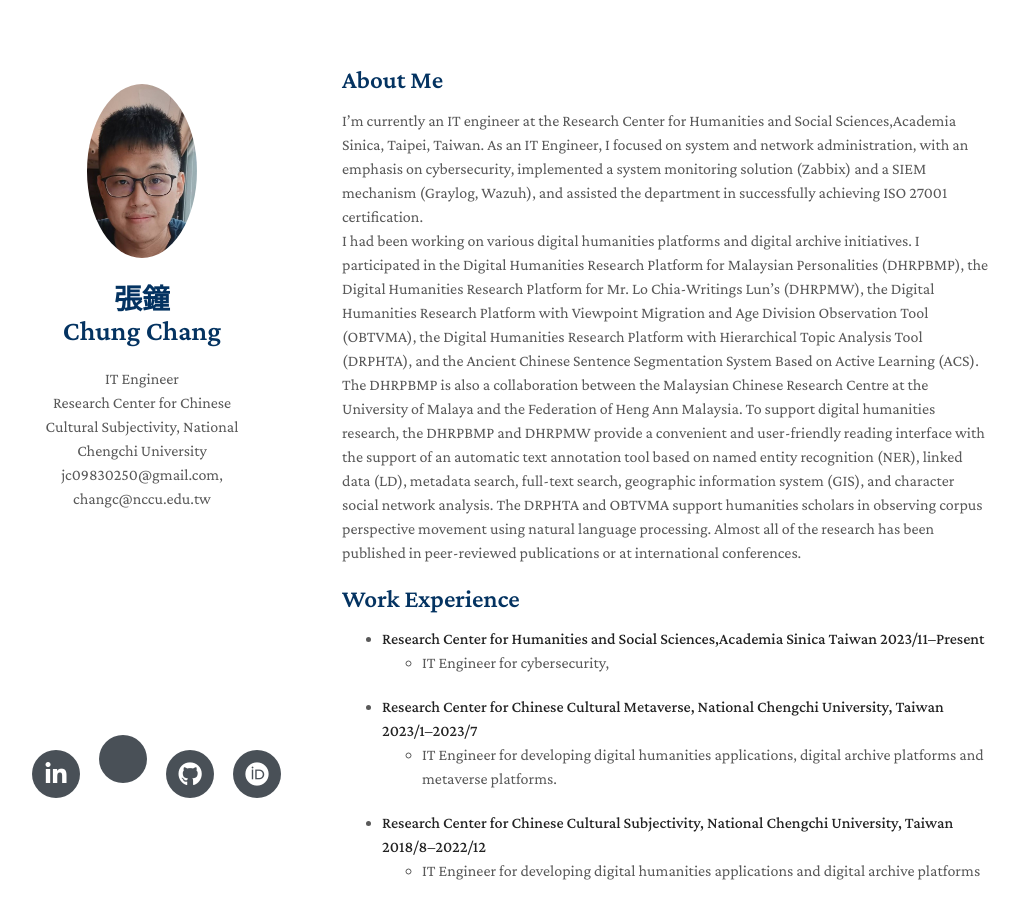
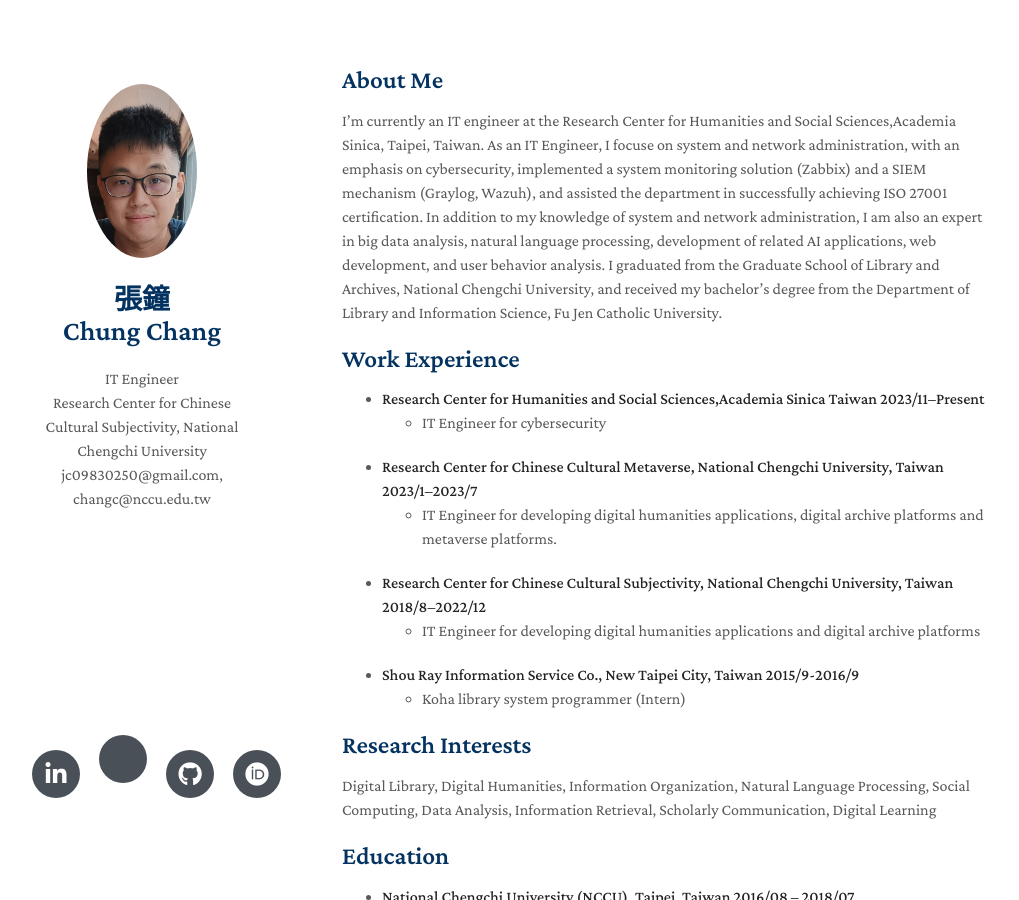
Before and after one commit to jc9830250/jc9830250.github.io, a Jekyll site: the page built from index.md, in a window 1280 px wide and 900 px high. Shown: the whole window, without its empty margins (128-1147 px from the left). Built offline with Jekyll 4.4.1, drawn with Linux system fonts in a browser that asks for light colours; nearby versions of some CDN libraries; a style sheet for code colours, icons or effects is not loaded; our own code applies the rules of GitHub Pages for plain Markdown files.

Commit message:
Update index.md

```diff
--- a/index.md
+++ b/index.md
@@ -4,12 +4,12 @@ layout: homepage
 
 ## About Me
 
-I'm currently an IT engineer at the Research Center for Humanities and Social Sciences,Academia Sinica, Taipei, Taiwan. As an IT Engineer, I focused on system and network administration, with an emphasis on cybersecurity,
-implemented a system monitoring solution (Zabbix) and a SIEM mechanism (Graylog, Wazuh), and assisted the department in successfully achieving ISO 27001 certification.<br>
-I had been working on various digital humanities platforms and digital archive initiatives. I participated in the Digital Humanities Research Platform for Malaysian Personalities (DHRPBMP), the Digital Humanities Research Platform for Mr. Lo Chia-Writings Lun's (DHRPMW), the Digital Humanities Research Platform with Viewpoint Migration and Age Division Observation Tool (OBTVMA), the Digital Humanities Research Platform with Hierarchical Topic Analysis Tool (DRPHTA), and the Ancient Chinese Sentence Segmentation System Based on Active Learning (ACS). The DHRPBMP is also a collaboration between the Malaysian Chinese Research Centre at the University of Malaya and the Federation of Heng Ann Malaysia. To support digital humanities research, the DHRPBMP and DHRPMW provide a convenient and user-friendly reading interface with the support of an automatic text annotation tool based on named entity recognition (NER), linked data (LD), metadata search, full-text search, geographic information system (GIS), and character social network analysis. The DRPHTA and OBTVMA support humanities scholars in observing corpus perspective movement using natural language processing. Almost all of the research has been published in peer-reviewed publications or at international conferences.
+I’m currently an IT engineer at the Research Center for Humanities and Social Sciences,Academia Sinica, Taipei, Taiwan. As an IT Engineer, I focuse on system and network administration, with an emphasis on cybersecurity, implemented a system monitoring solution (Zabbix) and a SIEM mechanism (Graylog, Wazuh), and assisted the department in successfully achieving ISO 27001 certification.
+In addition to my knowledge of system and network administration, I am also an expert in big data analysis, natural language processing, development of related AI applications, web development, and user behavior analysis.
+I graduated from the Graduate School of Library and Archives, National Chengchi University, and received my bachelor's degree from the Department of Library and Information Science, Fu Jen Catholic University.
 ## Work Experience
 - **Research Center for Humanities and Social Sciences,Academia Sinica Taiwan 2023/11–Present**
-  - IT Engineer for cybersecurity,
+  - IT Engineer for cybersecurity
 - **Research Center for Chinese Cultural Metaverse, National Chengchi University, Taiwan 2023/1–2023/7**
   - IT Engineer for developing digital humanities applications, digital archive platforms and metaverse platforms.
 - **Research Center for Chinese Cultural Subjectivity, National Chengchi University, Taiwan 2018/8–2022/12**
```
